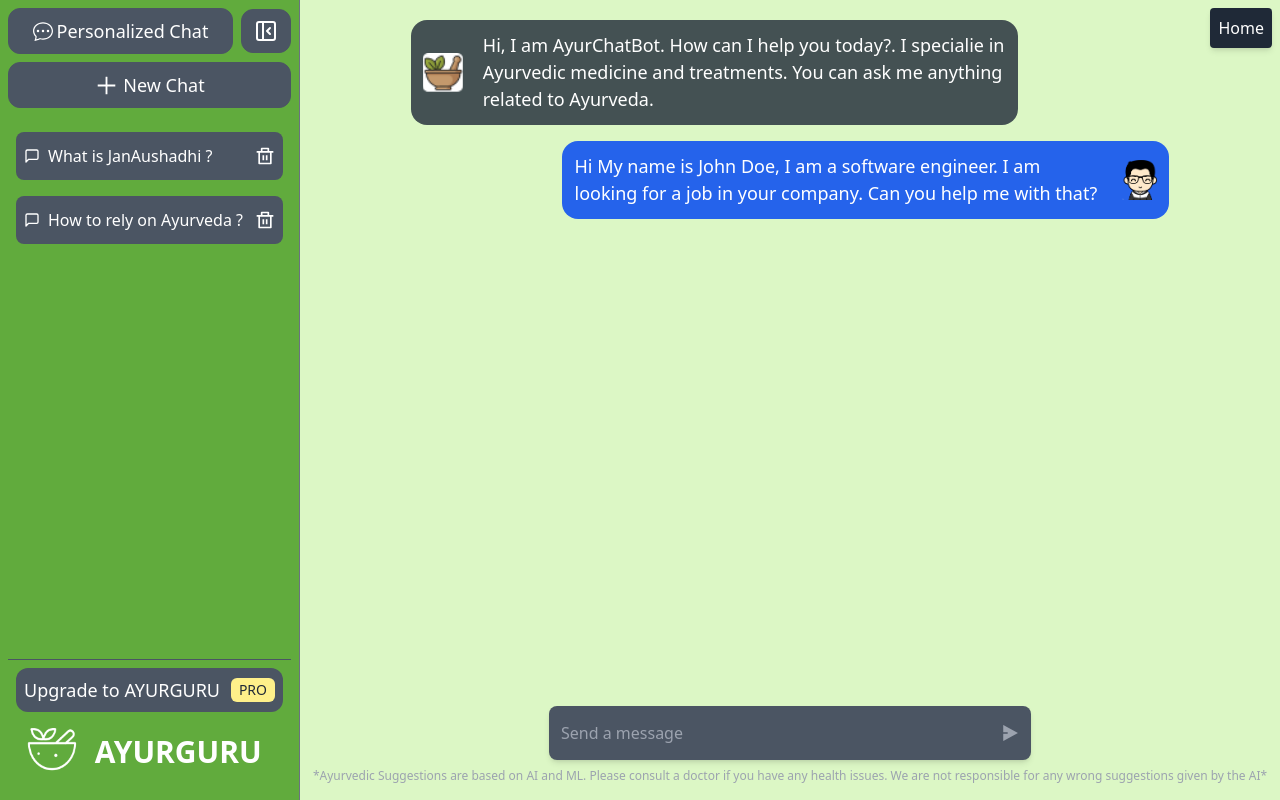
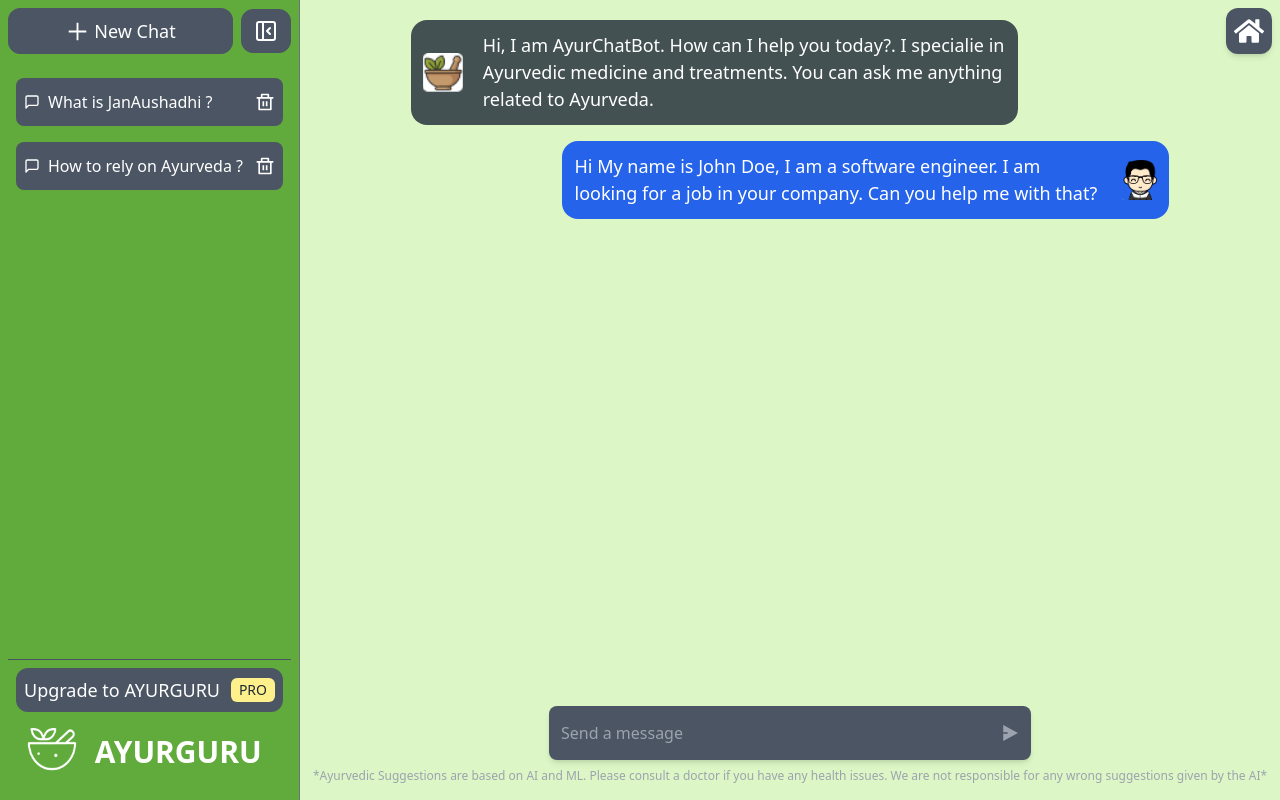
Before and after one commit to abhaydixit07/ayurguru-frontend, a React (Vite) app: page /consult in a window 1280 px wide. Built offline with nearby package versions, Linux system fonts and the light colour scheme.

Commit message:
Update UI

```diff
--- a/src/Components/ChatContainer.jsx
+++ b/src/Components/ChatContainer.jsx
@@ -4,6 +4,7 @@ import { LuPanelLeftOpen } from "react-icons/lu";
 import { HiOutlineMenuAlt2 } from "react-icons/hi";
 import { RiSendPlane2Fill } from "react-icons/ri";
 import Chat from "./Chat";
+import { FaHome } from 'react-icons/fa';
 import { useNavigate } from "react-router-dom"; // Import useNavigate
 
 function ChatContainer() {
@@ -31,7 +32,7 @@ function ChatContainer() {
       {/* Sidebar toggle button for large screens */}
       {showSlide && (
         <span
-          className="rounded px-3 py-[9px] hidden lg:flex items-center justify-center cursor-pointer text-white m-1 hover:bg-gray-600 duration-200 bg-gray-800"
+          className="rounded px-3 py-[9px] hidden lg:flex items-center justify-center cursor-pointer text-white m-1 hover:bg-gray-800 duration-200 bg-gray-600"
           title="Open sidebar"
           onClick={() => setShowSlide(!showSlide)}
         >
@@ -41,21 +42,22 @@ function ChatContainer() {
 
       {/* Sidebar toggle button for small screens */}
       <span
-        className="rounded bg-gray-600 px-3 py-[9px] lg:hidden flex items-center justify-center cursor-pointer text-white mt-0 mb-3 border border-gray-600"
+        className="rounded-xl bg-gray-600 px-3 py-[9px] lg:hidden flex items-center justify-center cursor-pointer text-white mt-0 mb-3 border border-gray-600 hover:bg-gray-800 duration-200"
         title="Open sidebar"
         onClick={() => setMobile(!Mobile)}
       >
-        <HiOutlineMenuAlt2 fontSize={20} />
+        <LuPanelLeftOpen fontSize={24} />
       </span>
 
       {/* Home button */}
       <button
-        className="absolute top-2 right-2 bg-gray-800 text-white p-2 rounded shadow-md hover:bg-gray-600 transition-all duration-300"
-        title="Home"
-        onClick={() => navigate('/')}
-      >
-        Home
-      </button>
+      className="absolute top-2 right-2  bg-gray-600 text-white p-2 rounded-xl shadow-md hover:bg-gray-800 transition-all duration-300"
+      title="Home"
+
+      onClick={() => navigate('/')}
+    >
+      <FaHome fontSize={30} />
+    </button>
 
       {/* Chat section */}
       <Chat />
--- a/src/Components/LeftNav.jsx
+++ b/src/Components/LeftNav.jsx
@@ -1,8 +1,7 @@
 import React, { useContext } from "react";
 import { AiOutlinePlus } from "react-icons/ai";
 import { LuPanelLeftClose } from "react-icons/lu";
-import { FiUser, FiMessageSquare } from "react-icons/fi";
-import { BsChatDots } from "react-icons/bs"; // Icon for Personalized Chat
+import { FiMessageSquare } from "react-icons/fi";
 import { RiDeleteBinLine } from "react-icons/ri"; // Import the delete icon
 import { ContextApp } from "../utils/Context";
 import test from "../assets/test.png";
@@ -27,8 +26,8 @@ function LeftNav() {
             className="border border-gray-600 bg-gray-600 rounded-xl w-[80%] py-2 text-lg flex gap-1 items-center justify-center cursor-pointer hover:bg-gray-800 duration-200"
             onClick={() => console.log("Personalized Chat clicked")}
           >
-            <BsChatDots fontSize={20} />
-            Personalized Chat
+            <AiOutlinePlus fontSize={25} />
+            New Chat
           </span>
           {/* Close sidebar button */}
           <span
@@ -39,15 +38,6 @@ function LeftNav() {
             <LuPanelLeftClose fontSize={24} />
           </span>
         </div>
-
-        {/* New Chat button */}
-        <span
-          className="border border-gray-600 bg-gray-600 rounded-xl w-full py-2 text-lg flex gap-1 items-center justify-center cursor-pointer hover:bg-gray-800 duration-200"
-          onClick={() => window.location.reload()}
-        >
-          <AiOutlinePlus fontSize={25} />
-          New Chat
-        </span>
       </div>
 
       {/* Middle section */}
--- a/src/Components/Mobile.jsx
+++ b/src/Components/Mobile.jsx
@@ -1,7 +1,6 @@
 import React, { useContext } from "react";
 import { AiOutlinePlus } from "react-icons/ai";
 import { FiUser, FiMessageSquare } from "react-icons/fi";
-import { SlOptions } from "react-icons/sl";
 import { MdClose } from "react-icons/md";
 import { BsChatDots } from "react-icons/bs";
 import { ContextApp } from "../utils/Context";
@@ -22,24 +21,17 @@ function Mobile() {
       >
         <div className="flex flex-col items-center justify-between gap-2 w-full">
         <div className="flex items-center w-full gap-2">
-          {/* Personalized Chat button */}
+
           <span
             className="border border-gray-600 bg-gray-600 rounded-xl w-full py-2 text-lg flex gap-1 items-center justify-center cursor-pointer hover:bg-gray-800 duration-200"
             onClick={() => console.log("Personalized Chat clicked")}
           >
-            <BsChatDots fontSize={20} />
-            Personalized Chat
+            <AiOutlinePlus fontSize={25} />
+            New Chat
           </span>
 
         </div>
 
-          <span
-            className="border border-gray-600 bg-gray-600  rounded-xl w-full py-2 text-lg flex gap-1 items-center justify-center cursor-pointer hover:bg-gray-800 duration-200"
-            onClick={() => window.location.reload()}
-          >
-            <AiOutlinePlus fontSize={18} />
-            New Chat
-          </span>
         </div>
         {/* middle section  */}
         {/* Middle section */}
@@ -71,11 +63,12 @@ function Mobile() {
         {/* bottom section  */}
         <div className="w-full border-t border-gray-600 flex flex-col gap-2 items-center justify-center p-2">
         <span className="rounded-xl bg-gray-600 w-full py-2 px-2 text-xs flex gap-1 items-center justify-between cursor-pointer hover:bg-gray-800 transition-all duration-300">
-          <span className="flex gap-0.5 items-center justify-center text-lg">
-            Upgrade to AYURGURU
+          <span className="flex gap-2 items-center justify-center text-lg">
+            <BsChatDots />
           </span>
+          <span className="text-lg">Personalized Chat</span>
           <span className="rounded-md bg-yellow-200 px-2 py-0.5 text-sm font-medium uppercase text-gray-800">
-            PRO
+            NEW
           </span>
         </span>
         <span className="rounded w-full py-2 px-2 text-xs flex gap-1 items-center justify-between cursor-pointer transition-all">
@@ -93,7 +86,7 @@ function Mobile() {
       </div>
       {Mobile && (
         <span
-          className="border bg-gray-800 border-gray-600 text-white m-2 rounded px-3 py-[9px] flex items-center justify-center cursor-pointer hover:bg-gray-600 duration-200"
+          className="border bg-gray-600 border-gray-600 text-white m-2 rounded px-3 py-[9px] flex items-center justify-center cursor-pointer hover:bg-gray-800 duration-200"
           title="Close sidebar"
           onClick={() => setMobile(!Mobile)}
         >
--- a/src/Components/Navbar.jsx
+++ b/src/Components/Navbar.jsx
@@ -82,10 +82,10 @@ export default function Nav() {
               </li>
               <li>
                 <a
-                  href="#"
+                  href="/consult"
                   className="block py-2 px-3 text-gray-900 rounded hover:bg-gray-100 md:hover:bg-transparent md:hover:text-emerald-400 md:p-0 md:dark:hover:text-blue-500 dark:text-white dark:hover:bg-gray-700 dark:hover:text-white md:dark:hover:bg-transparent dark:border-gray-700"
                 >
-                  Services
+                  Consult
                 </a>
               </li>
               <li>
```
